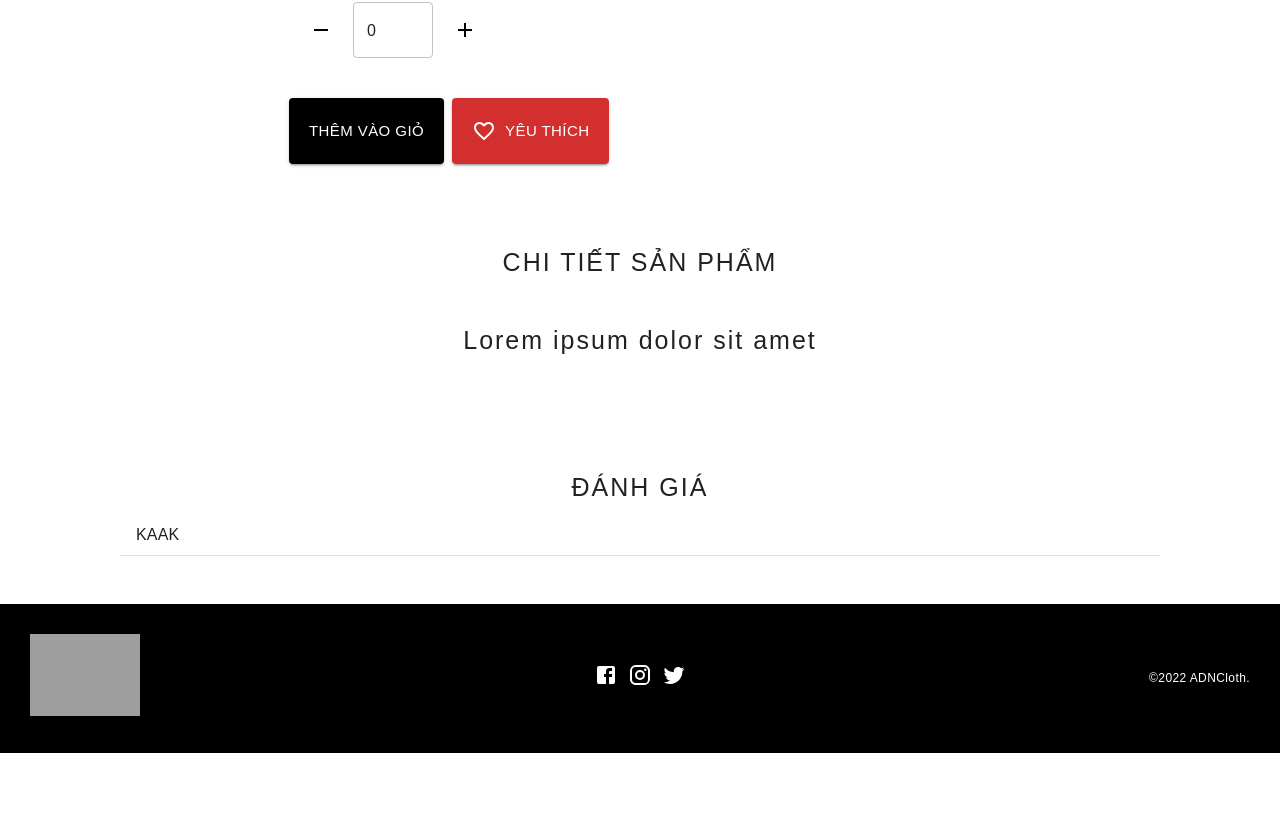
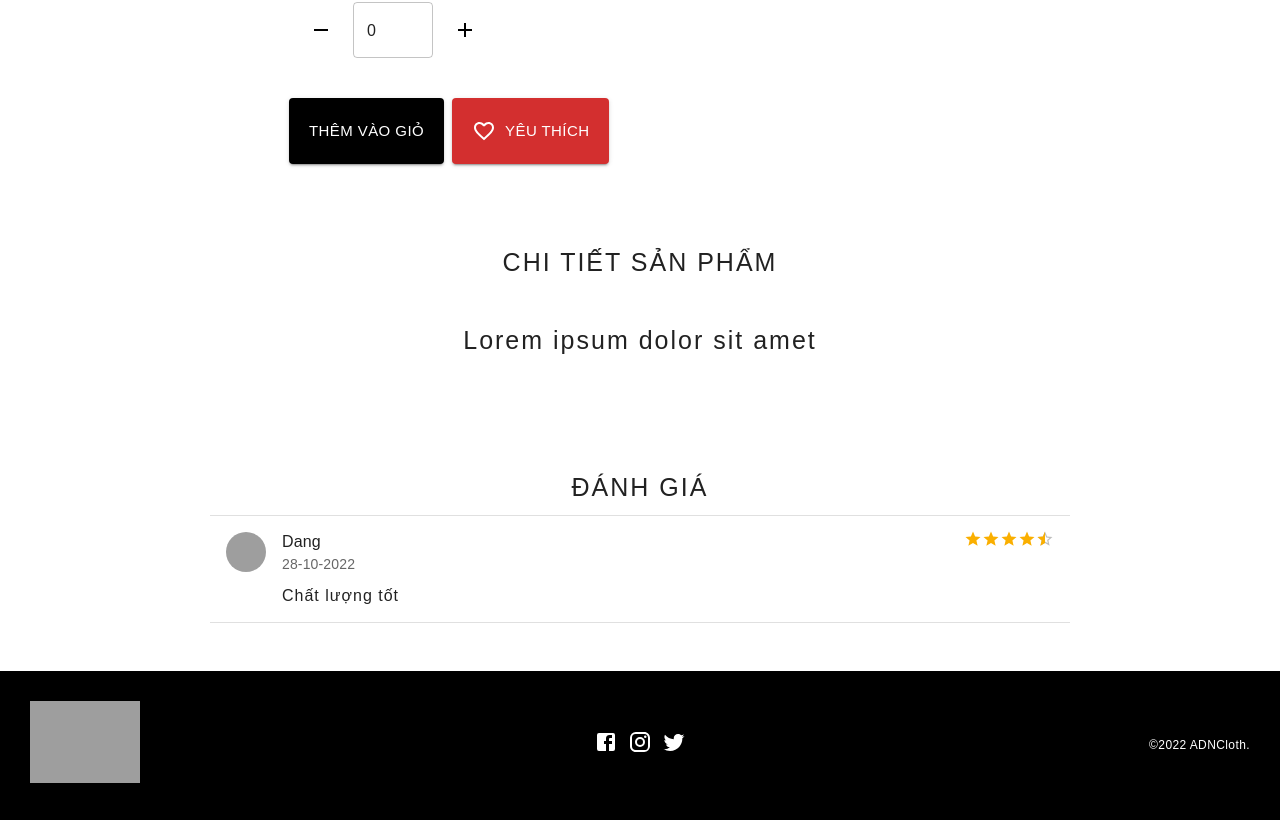
Before and after one commit to ddlg3003/ClothingUserFrontEnd, a React (Create React App) app: page /products/1 in a window 1280 px wide. Shown: the part 1366-2186 px from the top of the page. Before the commit the page ends 2119 px from the top, so only its background shows below. Built offline with nearby package versions, Linux system fonts and the light colour scheme; grey boxes are pictures that could not be loaded.

Commit message:
product detail comment section && get product data for add to cart (Temp done)

```diff
--- a/src/components/ProductDetail/ProductDetail.jsx
+++ b/src/components/ProductDetail/ProductDetail.jsx
@@ -18,8 +18,8 @@ import {
     Fade,
     selectClasses,
 } from '@mui/material';
-import RemoveIcon from "@mui/icons-material/Remove";
-import AddIcon from "@mui/icons-material/Add";
+import RemoveIcon from '@mui/icons-material/Remove';
+import AddIcon from '@mui/icons-material/Add';
 import FavoriteBorderIcon from '@mui/icons-material/FavoriteBorder';
 import useStyles from './styles';
 
@@ -27,8 +27,8 @@ const ProductDetail = () => {
     const classes = useStyles();
     const [quantity, setQuantity] = useState(0);
     const [open, setOpen] = useState(false);
-    const [image, setImage] = useState(""); // set image for modal
-    const [isSelectedImg, setIsSelectedImg] = useState(null);
+    const [image, setImage] = useState(''); // set image for modal
+    const [isSelectedImg, setIsSelectedImg] = useState(0);
 
     const images = [
         'https://media.coolmate.me/cdn-cgi/image/quality=80,format=auto/uploads/August2022/DSC05295-copy_73.jpg',
@@ -37,9 +37,6 @@ const ProductDetail = () => {
         'https://media.coolmate.me/cdn-cgi/image/quality=80,format=auto/uploads/August2022/DSC05295-copy_73.jpg'
 
     ];
-
-    // Set image state for product image
-    const [mainImg, setMainImg] = useState(images[0]);
 
     const colors = [
         '#f1f1f1',
@@ -50,6 +47,11 @@ const ProductDetail = () => {
     const sizes = [
         'S', 'M', 'L',
     ];
+
+    // Set image state for product image
+    const [mainImg, setMainImg] = useState(images[0]);
+    const [currentColor, setCurrentColor] = useState('');
+    const [currentSize, setCurrentSize] = useState('');
 
     const reduceQuantity = () => {
         if(quantity > 0) {
@@ -69,6 +71,16 @@ const ProductDetail = () => {
     const handleMainImg = (value, index) => {
         setMainImg(value);
         setIsSelectedImg(index);
+    }
+
+    const handleSubmit = () => {
+        const data = {
+            size: currentSize,
+            color: currentColor,
+            quantity,
+        };
+
+        console.log(data);
     }
 
     return (
@@ -130,7 +142,11 @@ const ProductDetail = () => {
                         </Typography>
                         <div className={classes.wrapper}>
                             {colors.map((color, i) => (
-                                <div key={color} className={classes.colorItem} style={{ background: color }} />
+                                <div key={color}
+                                    className={classes.colorItem}
+                                    style={{ background: color, border: color === currentColor && '2px solid blue' }}
+                                    onClick={() => setCurrentColor(color)}
+                                />
                             ))}
                         </div>
                     </div>
@@ -144,7 +160,14 @@ const ProductDetail = () => {
                         </Typography>
                         <div className={classes.wrapper}>
                             {sizes.map((size, i) => (
-                                <div className={classes.sizeItem} key={size}>{size}</div>
+                                <div
+                                    className={classes.sizeItem}
+                                    style={{ border: size === currentSize && '2px solid blue' }}
+                                    key={size}
+                                    onClick={() => setCurrentSize(size)}
+                                >
+                                    {size}
+                                </div>
                             ))}
                         </div>
                     </div>
@@ -173,6 +196,7 @@ const ProductDetail = () => {
                             color="black"
                             style={{ color: 'white', padding: '20px' }}
                             size="large"
+                            onClick={handleSubmit}
                         >
                             Thêm vào giỏ
                         </Button>
@@ -210,7 +234,15 @@ const ProductDetail = () => {
                     </Typography>
                 </Grid>
             </Grid>
-            <Grid item container marginTop="40px" justifyContent="center" textAlign="center" direction="column">
+            <Grid
+                item
+                container
+                marginTop="40px"
+                justifyContent="center"
+                textAlign="center"
+                alignItems="center"
+                direction="column"
+            >
                 <Grid item>
                     <Typography
                         letterSpacing="2px"
@@ -223,9 +255,34 @@ const ProductDetail = () => {
                     </Typography>
                 </Grid>
                 <Grid item>
-                    <List>
-                        <ListItem>KAAK</ListItem>
-                        <Divider />
+                    <List className={classes.commentList}>
+                        <Divider className={classes.divider} />
+                        <ListItem alignItems="flex-start">
+                            <ListItemAvatar>
+                                <Avatar alt="Dante" src="https://yt3.ggpht.com/yti/AJo0G0mXhiLDl1CtA0Q65KQgegDt_mRqPuePpPzUk6ao=s88-c-k-c0x00ffffff-no-rj-mo" />
+                            </ListItemAvatar>
+                            <ListItemText primary="Dang" secondary={
+                                    <React.Fragment>
+                                        {'28-10-2022'}
+                                        <Typography
+                                            letterSpacing="1px"
+                                            fontSize="16px"
+                                            fontWeight="normal"
+                                            paddingTop="10px"
+                                            component="span"
+                                            color="text.primary"
+                                            display="block"
+                                        >
+                                            Chất lượng tốt
+                                        </Typography>
+                                    </React.Fragment>
+                                }
+                            />
+                            <div style={{ marginTop: '6px' }}>
+                                <Rating readOnly value={4.5} precision={0.1} size="small" />
+                            </div>
+                        </ListItem>
+                        <Divider className={classes.divider} />
                     </List>
                 </Grid>
             </Grid>
--- a/src/components/ProductDetail/styles.js
+++ b/src/components/ProductDetail/styles.js
@@ -79,7 +79,16 @@ export default makeStyles((theme) => ({
             cursor: 'pointer',
         },
     },
-    comments: {
-
+    commentList: {
+        width: '860px',
+        [theme.breakpoints.down('914')]: {
+            width: '500px',
+        },
+        [theme.breakpoints.down('md')]: {
+            width: '400px',
+        },
+        [theme.breakpoints.down('sm')]: {
+            width: '300px',
+        },
     }
 }))
```
